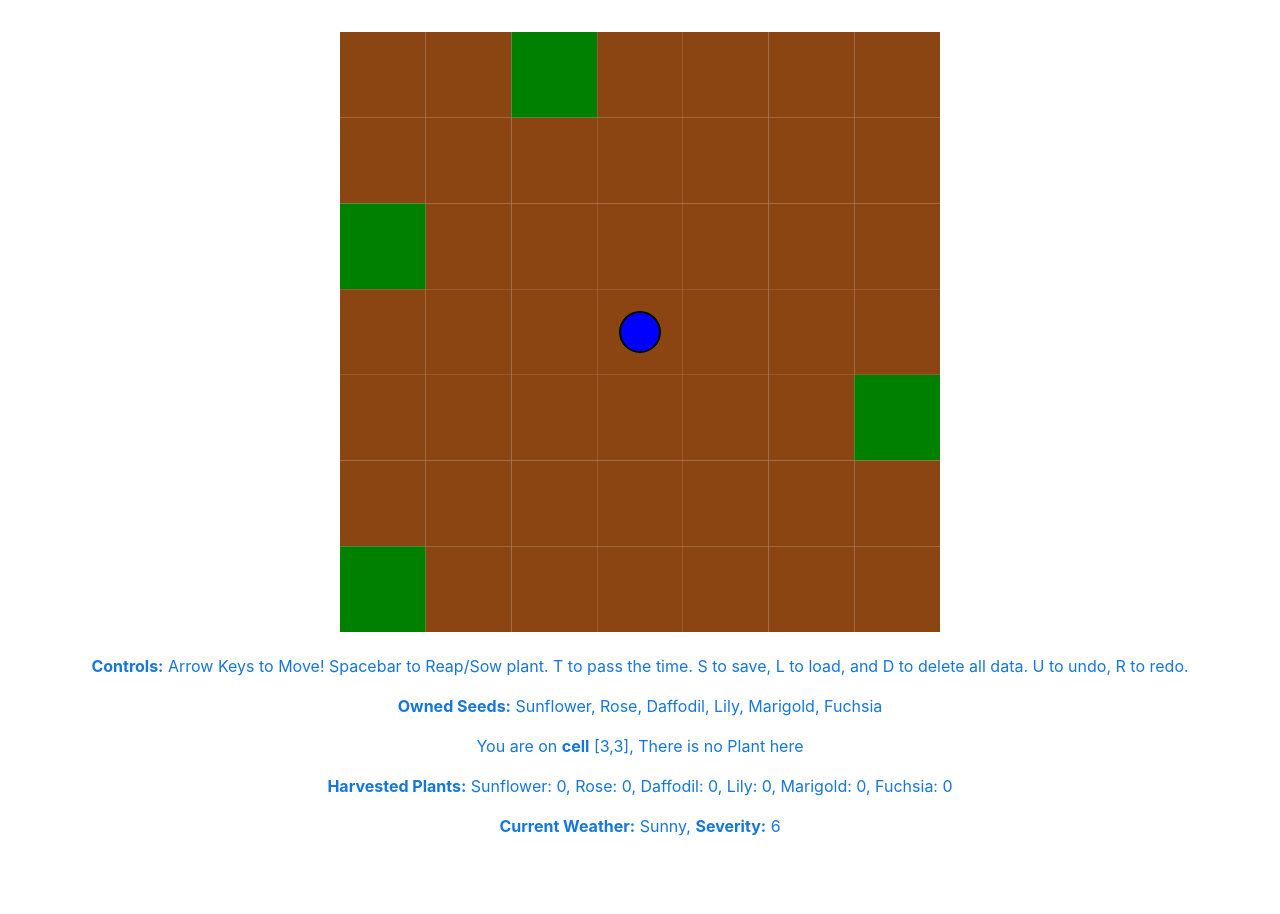
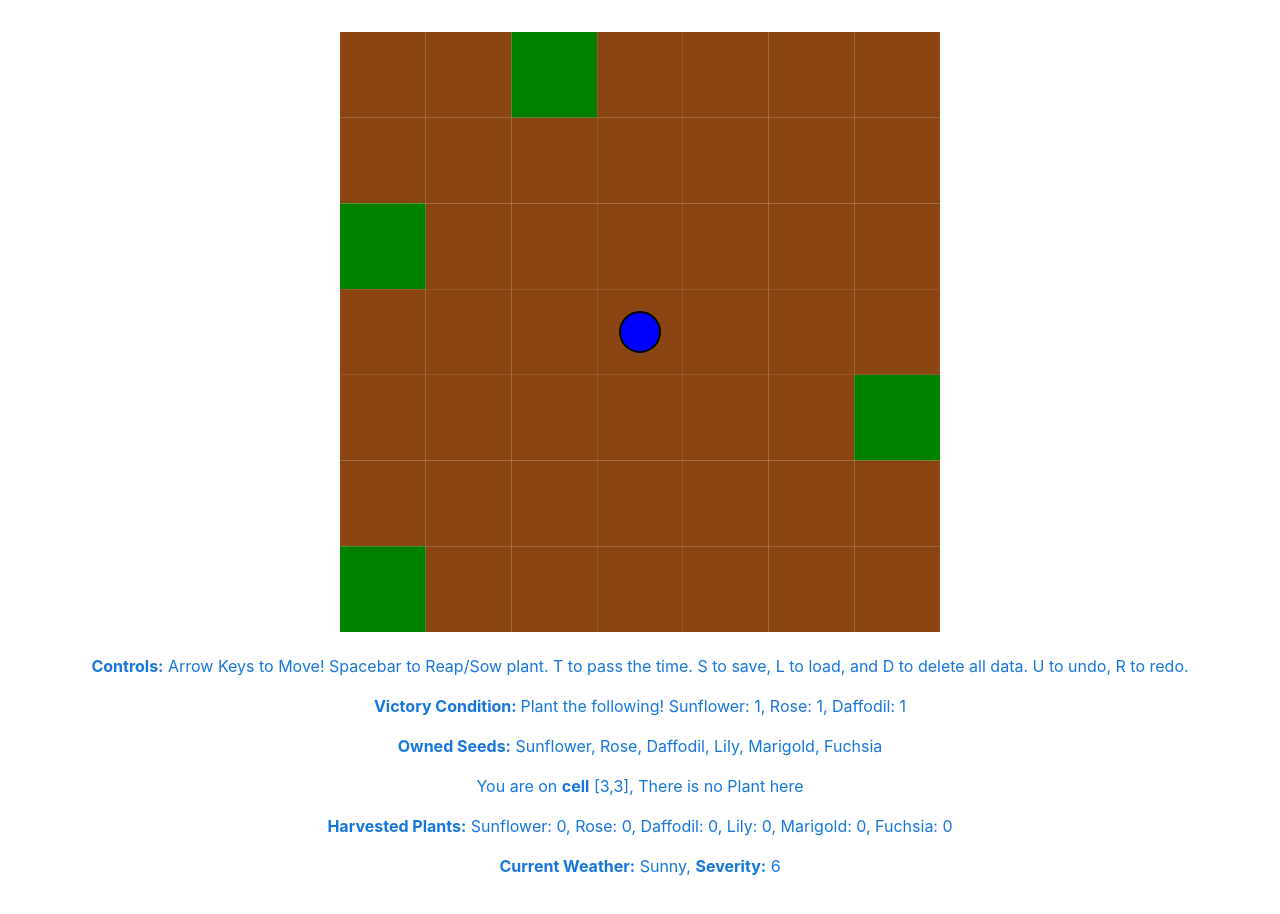
Before and after one commit to CallMeCalvin101/CMPM-121-Final-Project, a website built with Vite: page final-farming-game/index.html in a window 1280 px wide. Before the commit the page ends 886 px from the top, so only its background shows below. Built offline with nearby package versions, Linux system fonts and the light colour scheme.

Commit message:
added UI for win condition

```diff
--- a/final-farming-game/index.html
+++ b/final-farming-game/index.html
@@ -3,12 +3,13 @@
   <head>
     <meta charset="UTF-8" />
     <meta name="viewport" content="width=device-width, initial-scale=1.0" />
-    <title>Final Game</title>
+    <title>Farming Simulator</title>
   </head>
   <body>
     <div id="app">
       <canvas id="game" width="600" height="600"></canvas>
       <p id="controls" class = "ui">Controls</p>
+      <p id="win" class="ui">Win Conditions</p>
       <p id="seed" class="ui">Seed Info</p>
       <p id="cell" class="ui">Cell Info</p>
       <p id="plants" class="ui">Harvested Plants</p>
--- a/final-farming-game/src/main.ts
+++ b/final-farming-game/src/main.ts
@@ -486,6 +486,13 @@ export class Game {
     const controlsUI = document.getElementById("controls");
     controlsUI!.innerHTML = `<strong>Controls:</strong> Arrow Keys to Move! Spacebar to Reap/Sow plant. T to pass the time. S to save, L to load, and D to delete all data. U to undo, R to redo.`;
 
+    //Win Conditions UI
+    const victoryConditionUI = document.getElementById("win");
+    victoryConditionUI!.innerHTML = `<strong>Victory Condition: </strong> Plant the following! ${testScenario
+      .getVictoryConditions()
+      .map((value, index) => `${getAllFlowerTypes()[index]}: ${value}`)
+      .join(", ")}`; //only works right now since theres only one condition/target
+
     //Seeds UI
     const ownedSeedElement = document.getElementById("seed");
     ownedSeedElement!.innerHTML = `<strong>Owned Seeds:</strong> ${getAllFlowerTypes().join(
--- a/final-farming-game/src/scenario.ts
+++ b/final-farming-game/src/scenario.ts
@@ -31,8 +31,8 @@ export class Scenario {
     return this.events_schedule;
   }
 
-  public getVictoryConditions(): VictoryConditions {
-    return this.victory_conditions;
+  public getVictoryConditions(): number[] {
+    return this.victory_conditions.harvest_goal;
   }
 
   public updateCurrentConditions(plantsHarvested: number[]): void {
```
